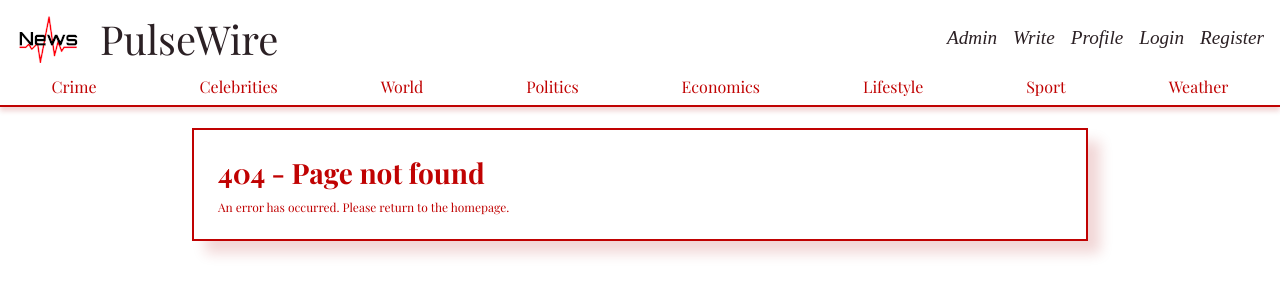
After one commit to robinskaba/zwa_pulsewire, a PHP site: page /html/page_not_found.html in a window 1280 px wide. The commit adds this page. Shown: the top 300 px of the page. Run offline with PHP 8.4, Linux system fonts and the light colour scheme; some web fonts are replaced.

Commit message:
profile and page not found

```diff
--- a/css/common.css
+++ b/css/common.css
@@ -147,127 +147,3 @@ form > span.error-hint {
         width: 90%;
     }
 }
-
-
-
-
-
-
-
-
-
-/* HEADER */
-header {
-    display: flex;
-    position: fixed;
-    top: 0; left: 0;
-    width: 100%;
-}
-
-header nav {
-    width: inherit;
-    background-color: var(--background-color);
-    padding: 0 0 0.5em 0;
-
-    transition: box-shadow ease;
-    box-shadow: 0 0.3em 0.3em rgba(170, 0, 0, 0.164);
-
-    border-bottom: var(--thick-border-width) solid var(--primary-color);
-}
-
-main {
-    margin-top: 6.5em;
-}
-
-.page-title {
-    color: var(--terciary-color);
-    font-weight: lighter;
-    margin: 0 0.5em;
-    font-family: var(--primary-font-family);
-    font-size: 250%;
-}
-.page-title:hover {
-    text-decoration: none;
-}
-
-#page-logo {
-    margin: 0.5em 0 0 1em;
-}
-#category-menu {
-    display: none;
-    margin-right: 1em;
-}
-
-.top-bar {
-    display: flex;
-    justify-content: space-between;
-    align-items: center;
-}
-
-.bottom-bar {
-    display: flex;
-    justify-content: space-around;
-}
-
-.account-actions {
-    margin: 0 1em;
-    display: flex;
-    justify-content: space-around;
-    gap: 1em;
-}
-
-.account-action {
-    color: var(--terciary-color);
-    font-size: 120%;
-    font-family: var(--terciary-font-family);
-    font-style: italic;
-}
-
-.side-menu {
-    z-index: 1;
-    display: flex;
-    position: fixed;
-    top: 5.25em;
-    right: -1.25em;
-
-    border: var(--thick-border-width) solid var(--primary-color);
-    border-right-width: 0;
-
-    overflow-x: hidden;
-    transition: 1s;
-
-    width: 0;
-    height: 100%;
-
-    flex-direction: column;
-    gap: 0.5em;
-    background-color: white;
-    padding: 0.5em;
-}
-
-@media print {
-    main {
-        margin-top: 0;
-    }
-    nav {
-        display: none;
-    }
-}
-
-@media (max-width: 600px) {
-    .page-title {
-        font-size: 150%;
-    }
-    .account-actions {
-        font-size: 80%;
-    }
-    .bottom-bar, .account-actions {
-        display: none;
-    }
-    main {
-        margin-top: 5em;
-    }
-    #category-menu {
-        display: block;
-    }
-}
--- /dev/null
+++ b/html/page_not_found.html
@@ -0,0 +1,76 @@
+<!DOCTYPE html>
+
+<html lang="en">
+    <head>
+        <title>Page not found</title>
+        <meta charset="UTF-8">
+        <meta name="viewport" content="width=device-width, initial-scale=1.0">
+
+        <script src="../js/side_menu.js" defer></script>
+
+        <link rel="icon" type="image/x-icon" href="../src/favicon.ico">
+        <link rel="stylesheet" href="../css/profile.css">
+        <link rel="stylesheet" href="../css/comments.css">
+
+        <link rel="stylesheet" href="../css/header.css">
+        <link rel="stylesheet" href="../css/common.css">
+    </head>
+    <body>
+        <header>
+            <nav>
+                <div class="top-bar">
+                    <div class="cv">
+                        <a href="index.html">
+                            <img src="../src/logo_64x64.png" alt="pulsewire logo" id="page-logo">
+                        </a>
+                        <a class="page-title" href="index.html">PulseWire</a>
+                    </div>
+                    <div class="account-actions">
+                        <a class="account-action" href="admin_page.html">Admin</a>
+                        <a class="account-action" href="write_article.html">Write</a>
+                        <a class="account-action" href="profile.html">Profile</a>
+                        <a class="account-action" href="login.html">Login</a>
+                        <a class="account-action" href="register.html">Register</a>
+                    </div>
+                    <img src="../src/menu-icon.png" alt="open category menu" id="category-menu">
+                </div>
+                <div class="bottom-bar">
+                    <a class="category" href="search_results.html">Crime</a>
+                    <a class="category" href="search_results.html">Celebrities</a>
+                    <a class="category" href="search_results.html">World</a>
+                    <a class="category" href="search_results.html">Politics</a>
+                    <a class="category" href="search_results.html">Economics</a>
+                    <a class="category" href="search_results.html">Lifestyle</a>
+                    <a class="category" href="search_results.html">Sport</a>
+                    <a class="category" href="search_results.html">Weather</a>
+                </div>
+            </nav>
+        </header>
+
+        <main>
+            <div class="inner-content">
+                <h3>404 - Page not found</h3>
+                <span>An error has occurred. Please return to the <a href="index.html">homepage</a>.</span>
+            </div>
+
+            <div class="side-menu">
+                <a class="account-action" href="admin_page.html">Admin</a>
+                <a class="account-action" href="write_article.html">Write</a>
+                <a class="account-action" href="profile.html">Profile</a>
+                <a class="account-action" href="login.html">Login</a>
+                <a class="account-action" href="register.html">Register</a>
+
+                <hr>
+
+                <a class="category" href="search_results.html">Crime</a>
+                <a class="category" href="search_results.html">Celebrities</a>
+                <a class="category" href="search_results.html">World</a>
+                <a class="category" href="search_results.html">Politics</a>
+                <a class="category" href="search_results.html">Economics</a>
+                <a class="category" href="search_results.html">Lifestyle</a>
+                <a class="category" href="search_results.html">Sport</a>
+                <a class="category" href="search_results.html">Weather</a>
+            </div>
+        </main>
+    </body>
+</html>
```
Also changed, not shown: html/metadata.html (added, +8 -0 lines), php/page_not_found.php (added, +20 -0 lines), php/profile.php (added, +50 -0 lines).
